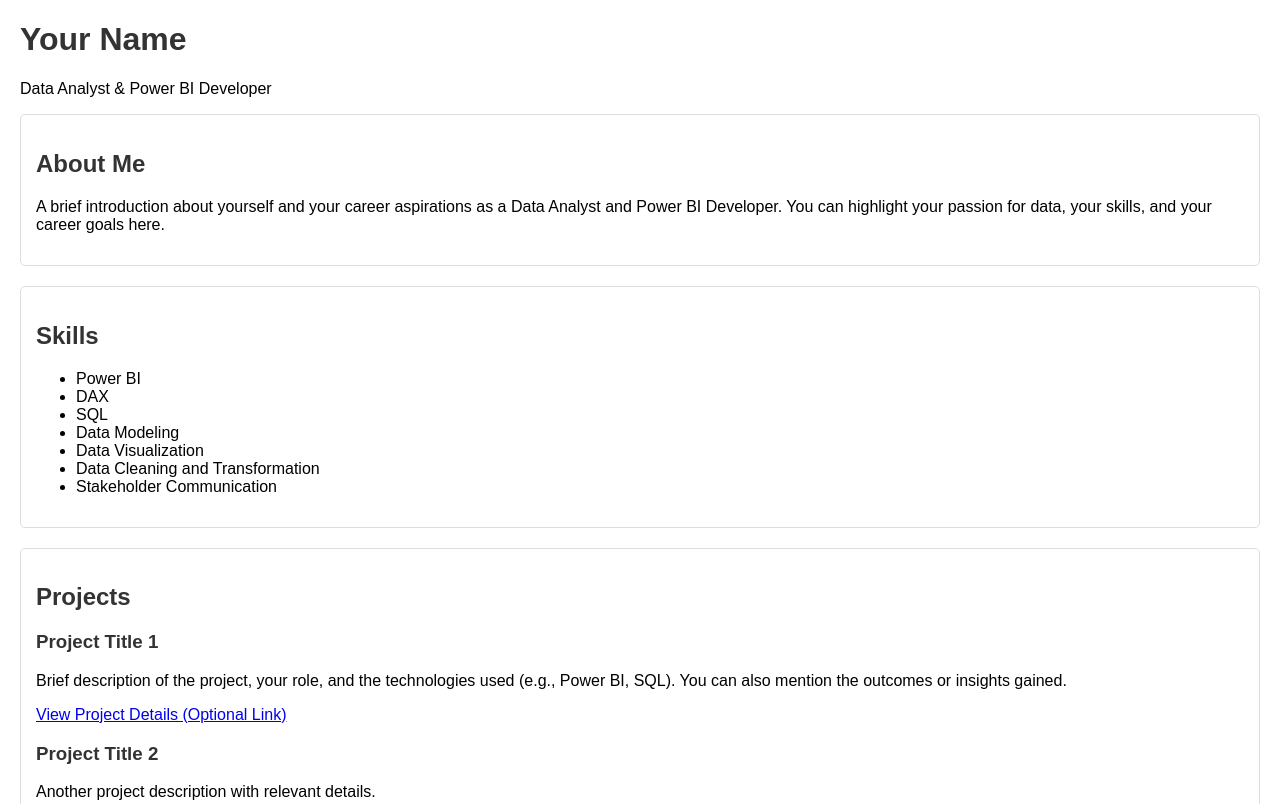
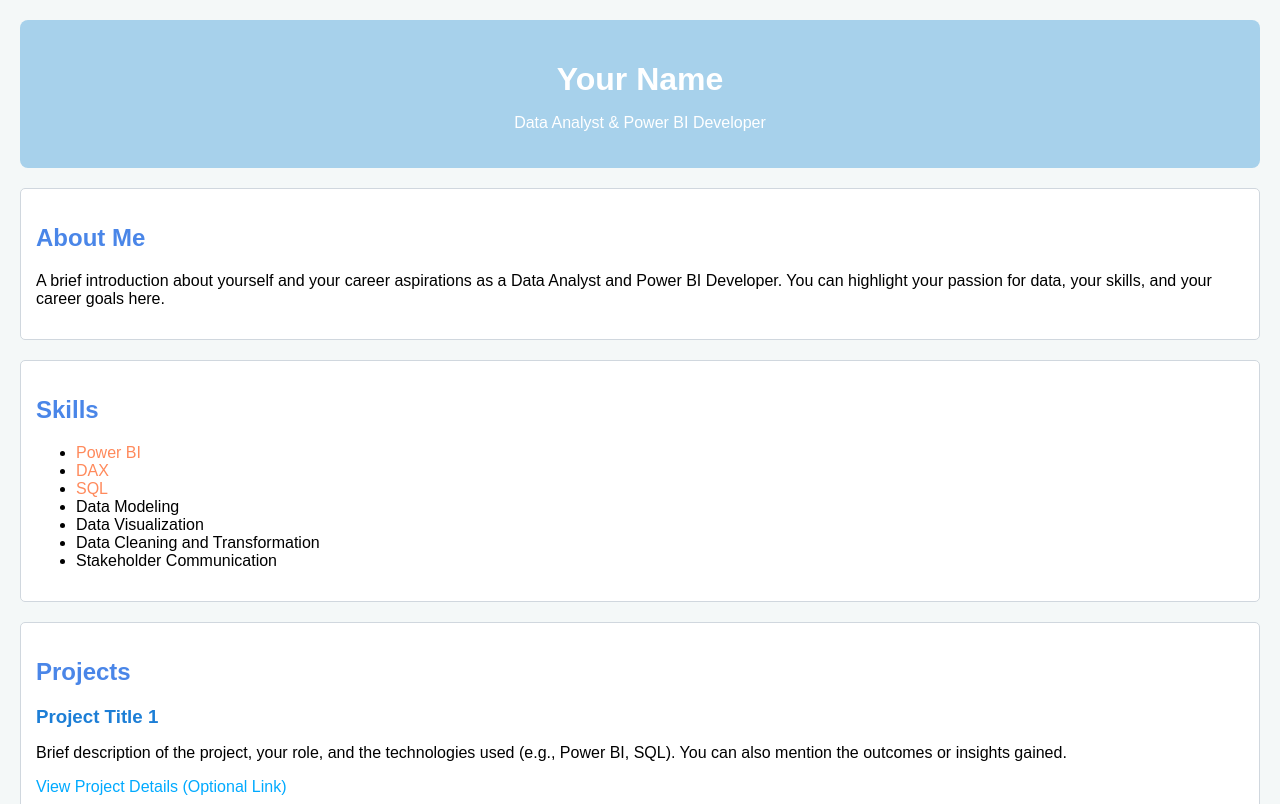
Before and after one commit to cherry-solivio/chersportfolio, a plain HTML site: page index.html in a window 1280 px wide. Shown: the top 804 px of the page. Drawn offline with Linux system fonts and the light colour scheme.

Commit message:
Update index.html

```diff
--- a/index.html
+++ b/index.html
@@ -3,30 +3,56 @@
 <head>
     <meta charset="UTF-8">
     <meta name="viewport" content="width=device-width, initial-scale=1.0">
-    <title>My Portfolio</title>
+    <title>My Colorful Portfolio</title>
     <style>
         body {
             font-family: sans-serif;
             margin: 20px;
+            background-color: #f4f8f8; /* Very light blue-gray */
         }
-        h1, h2, h3 {
-            color: #333;
+        header {
+            background-color: #a7d1eb; /* Light blue header */
+            color: #fff;
+            padding: 20px;
+            text-align: center;
+            border-radius: 8px;
+            margin-bottom: 20px;
+        }
+        h1 {
+            margin-bottom: 5px;
+        }
+        h2 {
+            color: #4a86e8; /* Slightly darker blue */
         }
         .section {
             margin-bottom: 20px;
             padding: 15px;
-            border: 1px solid #ddd;
+            border: 1px solid #d0d7de;
             border-radius: 5px;
+            background-color: #fff;
         }
-        .project {
-            margin-bottom: 10px;
+        .project h3 {
+            color: #1c7ed6; /* Another shade of blue */
+            margin-bottom: 5px;
+        }
+        .project a {
+            color: #00aaff; /* Bright cyan for links */
+            text-decoration: none;
+        }
+        .project a:hover {
+            text-decoration: underline;
+        }
+        footer {
+            text-align: center;
+            margin-top: 30px;
+            color: #777;
         }
     </style>
 </head>
 <body>
     <header>
         <h1>Your Name</h1>
-        <p>Data Analyst & Power BI Developer</p> <!- Update with your actual title -->
+        <p style="color: #fff;">Data Analyst & Power BI Developer</p>
     </header>
 
     <div class="section">
@@ -37,14 +63,13 @@
     <div class="section">
         <h2>Skills</h2>
         <ul>
-            <li>Power BI</li>
-            <li>DAX</li>
-            <li>SQL</li>
+            <li><span style="color: #ff8a5c;">Power BI</span></li>
+            <li><span style="color: #ff8a5c;">DAX</span></li>
+            <li><span style="color: #ff8a5c;">SQL</span></li>
             <li>Data Modeling</li>
             <li>Data Visualization</li>
             <li>Data Cleaning and Transformation</li>
             <li>Stakeholder Communication</li>
-            <!- Add more of your skills -->
         </ul>
     </div>
 
@@ -53,15 +78,12 @@
         <div class="project">
             <h3>Project Title 1</h3>
             <p>Brief description of the project, your role, and the technologies used (e.g., Power BI, SQL). You can also mention the outcomes or insights gained.</p>
-            <!- You can add a link to the project repository or a live demo here if applicable -->
             <p><a href="#">View Project Details (Optional Link)</a></p>
         </div>
-
         <div class="project">
             <h3>Project Title 2</h3>
             <p>Another project description with relevant details.</p>
         </div>
-        <!- Add more project sections as needed -->
     </div>
 
     <div class="section">
@@ -72,13 +94,13 @@
 
     <div class="section">
         <h2>Contact</h2>
-        <p>Email: your.email@example.com</p> <!- Update with your actual email -->
+        <p>Email: your.email@example.com</p>
         <p>LinkedIn: <a href="#">Your LinkedIn Profile URL (Optional)</a></p>
         <p>GitHub: <a href="https://github.com/cherry-solivio">https://github.com/cherry-solivio</a></p>
     </div>
 
     <footer>
-        <p>&copy; 2025 Your Name</p> <!- Update with your name -->
+        <p>&copy; 2025 Your Name</p>
     </footer>
 
 </body>
```
